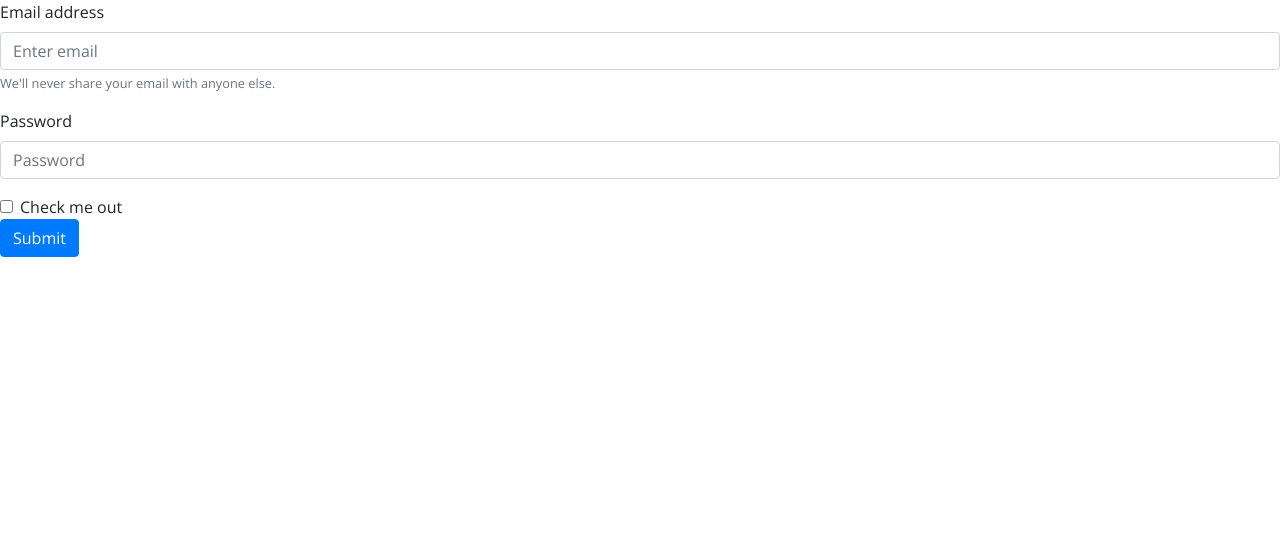
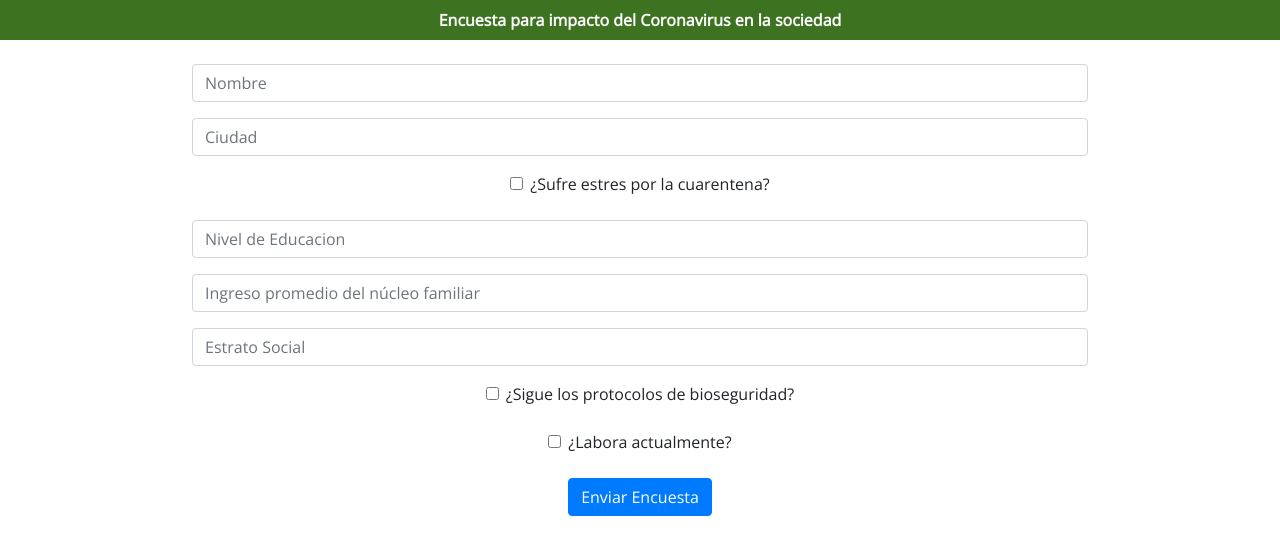
Before and after one commit to jufegare000/back-bone-encuesta, a website: page index.html in a window 1280 px wide. Drawn offline with nearby package versions, Linux system fonts and the light colour scheme.

Commit message:
primera vista terminada

```diff
--- a/index.html
+++ b/index.html
@@ -20,23 +20,52 @@
 </head>
 
 <body id="app">
-	<form>
+	<nav class="navbar navbar-expand-lg navbar-light bg-light" style="background-color: #3d7220!important;	">
+		<span style="color: white; flex: 1 1 auto; text-align: center;     font-weight: bold">Encuesta para impacto del
+			Coronavirus en la
+			sociedad</span>
+		</div>
+	</nav>
+	<div align="center">
+		<br>
+		<form style="text-align: center; width: 70%;">
 			<div class="form-group">
-			<label for="exampleInputEmail1">Email address</label>
-			<input type="email" class="form-control" id="exampleInputEmail1" aria-describedby="emailHelp"
-				placeholder="Enter email">
-			<small id="emailHelp" class="form-text text-muted">We'll never share your email with anyone else.</small>
+				<input type="email" class="form-control" id="nombre" aria-describedby="emailHelp" placeholder="Nombre">
 			</div>
 			<div class="form-group">
-			<label for="exampleInputPassword1">Password</label>
-			<input type="password" class="form-control" id="exampleInputPassword1" placeholder="Password">
+				<input type="text" class="form-control" id="ciudad" placeholder="Ciudad">
 			</div>
 			<div class="form-check">
-			<input type="checkbox" class="form-check-input" id="exampleCheck1">
-			<label class="form-check-label" for="exampleCheck1">Check me out</label>
+				<input type="checkbox" class="form-check-input" id="estres">
+				<label class="form-check-label" for="estres">¿Sufre estres por la cuarentena?</label>
+				<br>
 			</div>
-		<button type="submit" class="btn btn-primary">Submit</button>
+			<br>
+			<div class="form-group">
+				<input type="text" class="form-control" id="nivel" placeholder="Nivel de Educacion">
+			</div>
+			<div class="form-group">
+				<input type="text" class="form-control" id="ingresos"
+					placeholder="Ingreso promedio del núcleo familiar">
+			</div>
+			<div class="form-group">
+				<input type="text" class="form-control" id="estrato" placeholder="Estrato Social">
+			</div>
+			<div class="form-check">
+				<input type="checkbox" class="form-check-input" id="protocolos">
+				<label class="form-check-label" for="protocolos">¿Sigue los protocolos de bioseguridad?</label>
+				<br>
+			</div>
+			<br>
+			<div class="form-check">
+				<input type="checkbox" class="form-check-input" id="labora">
+				<label class="form-check-label" for="labora">¿Labora actualmente?</label>
+				<br>
+			</div>
+			<br>
+			<button type="submit" class="btn btn-primary">Enviar Encuesta</button>
 		</form>
+	</div>
 	<script src="https://cdnjs.cloudflare.com/ajax/libs/popper.js/1.12.9/umd/popper.min.js"
 		integrity="sha384-ApNbgh9B+Y1QKtv3Rn7W3mgPxhU9K/ScQsAP7hUibX39j7fakFPskvXusvfa0b4Q"
 		crossorigin="anonymous"></script>
--- a/public/js/backbone/views/encuestaV.js
+++ b/public/js/backbone/views/encuestaV.js
@@ -1,7 +1,7 @@
 var encuestaV = Backbone.View.extend({
     el: '#app',
     initialize: function () {
-        app.encuestasX.fetch();
+        //app.encuestasX.fetch();
     }
 });
 
```
Lines whose indentation alone changed are shown as unchanged.
